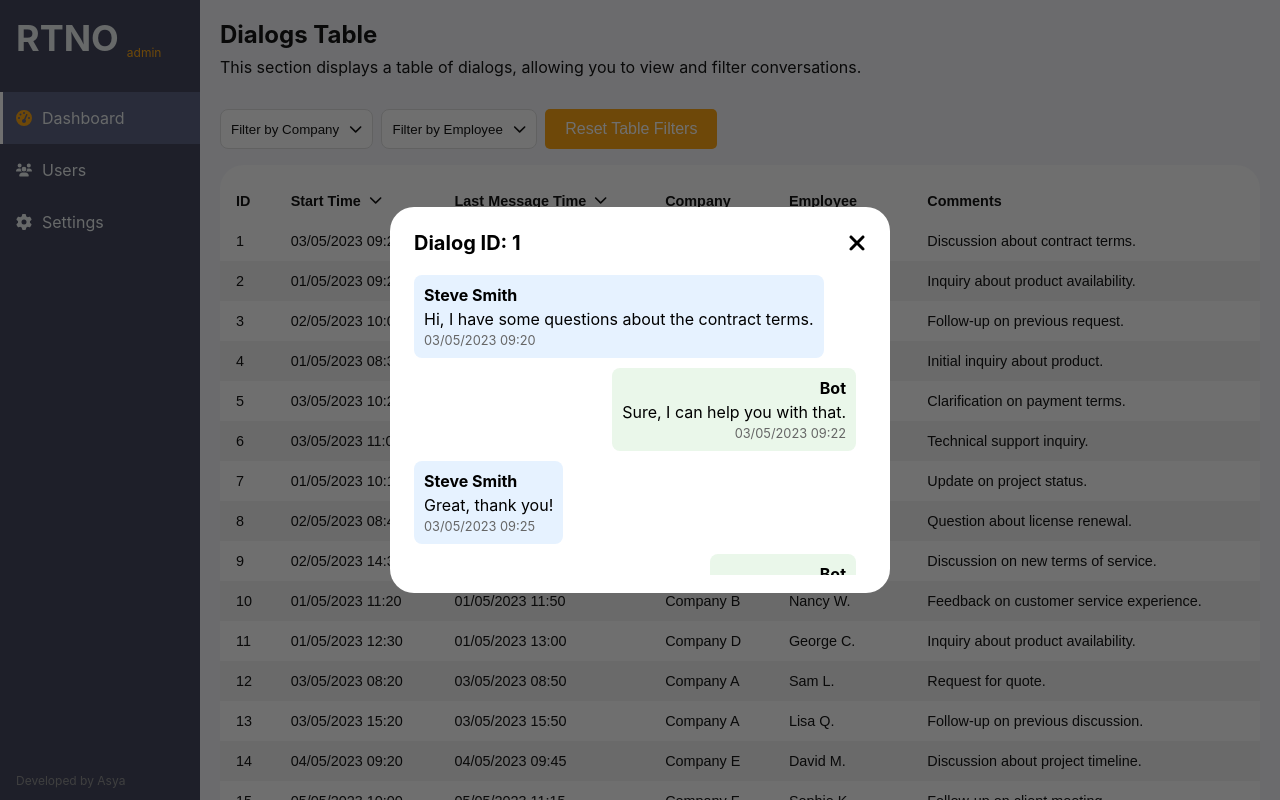
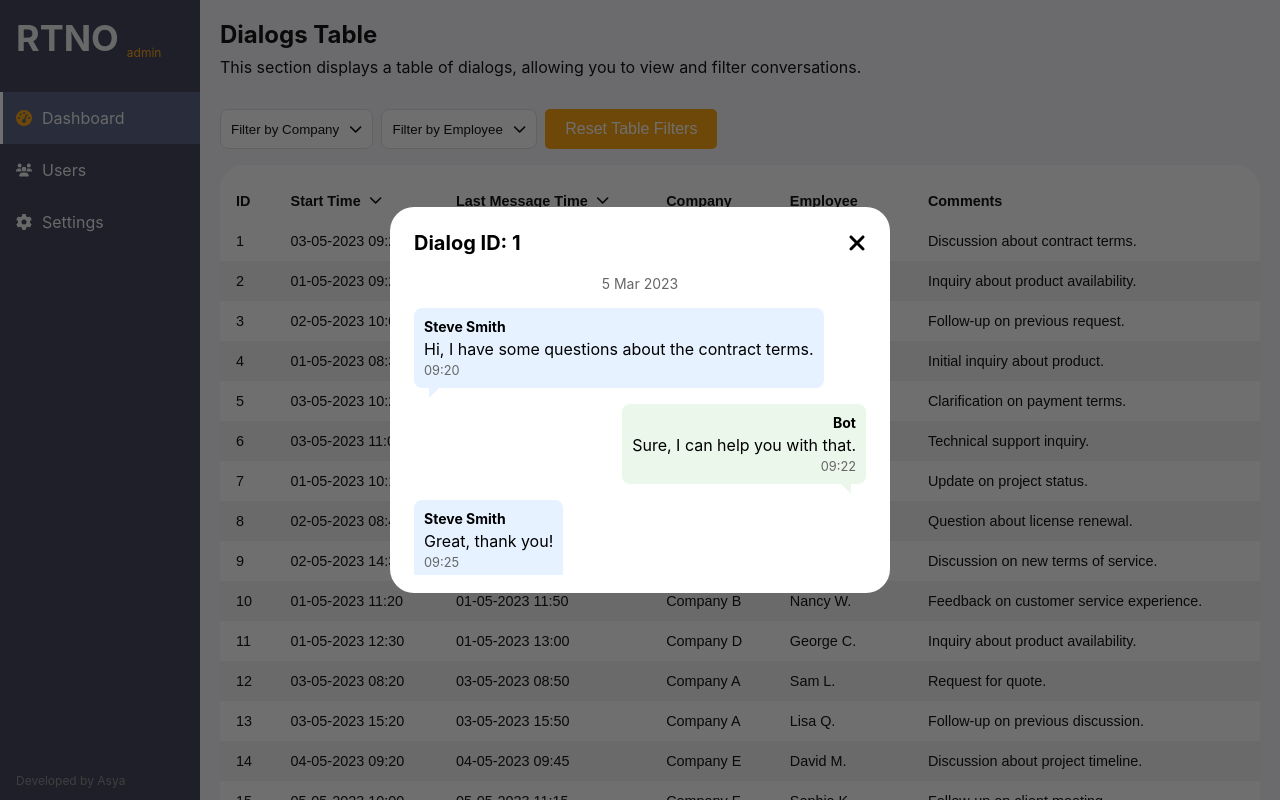
Before and after one commit to asyakalinina/admin-rtno, a React (Create React App) app: page /dashboard in a window 1280 px wide. Both pictures are taken after a click on the element 740 px from the left and 241 px from the top of the page. Built offline with nearby package versions, Linux system fonts and the light colour scheme.

Commit message:
update styles in chat messages

```diff
--- /dev/null
+++ b/config/db.config.js
@@ -0,0 +1,6 @@
+module.exports = {
+    HOST: "localhost",
+    USER: "root",
+    PASSWORD: "123456",
+    DB: "your_database"
+};
--- a/src/features/dialogTable/helpers.ts
+++ b/src/features/dialogTable/helpers.ts
@@ -1,6 +1,17 @@
 export const formatDateTime = (dateTimeString: string): string => {
     const dateTime = new Date(dateTimeString);
-    const date = dateTime.toLocaleDateString('en-GB', { day: '2-digit', month: '2-digit', year: 'numeric' });
+    const date = dateTime.toLocaleDateString('en-GB', { day: '2-digit', month: '2-digit', year: 'numeric' }).replace(/\//g, '-');
     const time = dateTime.toLocaleTimeString('en-GB', { hour: '2-digit', minute: '2-digit' });
     return `${date} ${time}`;
 };
+
+export const formatTime = (dateTimeString: string): string => {
+    const dateTime = new Date(dateTimeString);
+    return dateTime.toLocaleTimeString('en-GB', {hour: '2-digit', minute: '2-digit'});
+};
+
+export const formatDate = (dateTimeString: string): string => {
+    const dateTime = new Date(dateTimeString);
+    const options: Intl.DateTimeFormatOptions = { day: 'numeric', month: 'short', year: 'numeric' };
+    return dateTime.toLocaleDateString('en-GB', options);
+};
--- a/src/features/modalChat/ModalChat.tsx
+++ b/src/features/modalChat/ModalChat.tsx
@@ -6,7 +6,7 @@ import style from "./style.module.scss";
 import { DialogData } from "../../entities/dialog/types";
 import ModalBack from "../modalBack";
 import ChatMessage from "./ui/ChatMessage";
-import {formatDateTime} from "../dialogTable/helpers";
+import {formatDate, formatDateTime, formatTime} from "../dialogTable/helpers";
 
 interface CreateGoalModalProps {
     onClose: () => void;
@@ -15,6 +15,7 @@ interface CreateGoalModalProps {
 }
 
 const ModalChat = ({ onClose, isOpen, dialog }: CreateGoalModalProps) => {
+    const dialogDate = dialog ? formatDateTime(dialog.chatMessages[0].dateTime) : "";
     return (
         <ModalBack isOpen={isOpen} onClose={onClose}>
             <div className={style.modal} style={{ borderRadius: "24px" }}>
@@ -25,6 +26,7 @@ const ModalChat = ({ onClose, isOpen, dialog }: CreateGoalModalProps) => {
                     <div>
                         <div className={style.title}>Dialog ID: {dialog.id}</div>
                         <div className={style.chatContainer}>
+                            <div className={style.dialogDate}>{formatDate(dialogDate)}</div>
                             {dialog.chatMessages.map((message, index) => (
                                 <div
                                     key={index}
@@ -34,7 +36,7 @@ const ModalChat = ({ onClose, isOpen, dialog }: CreateGoalModalProps) => {
                                     <ChatMessage
                                         sender={message.sender}
                                         message={message.message}
-                                        dateTime={formatDateTime(message.dateTime)}
+                                        dateTime={formatTime(message.dateTime)}
                                     />
                                 </div>
                             ))}
--- a/src/features/modalChat/style.module.scss
+++ b/src/features/modalChat/style.module.scss
@@ -20,7 +20,6 @@
   overflow-y: auto;
   padding-bottom: 20px;
   margin-top: 20px;
-  padding-right: 10px;
   display: flex;
   flex-direction: column;
 }
@@ -47,3 +46,9 @@
   margin-bottom: 20px;
   font-weight: 700;
 }
+.dialogDate {
+  text-align: center;
+  font-size: 14px;
+  margin-bottom: 16px;
+  color: #666;
+}
--- a/src/features/modalChat/ui/ChatMessage.tsx
+++ b/src/features/modalChat/ui/ChatMessage.tsx
@@ -9,7 +9,6 @@ interface ChatMessageProps {
 
 const ChatMessage = ({ sender, message, dateTime }: ChatMessageProps) => {
     const isBot = sender.toLowerCase() === "bot";
-    console.log(sender, message)
 
     return (
         <div className={`${style.message} ${isBot ? style.botMessage : style.userMessage}`}>
--- a/src/features/modalChat/ui/style.module.scss
+++ b/src/features/modalChat/ui/style.module.scss
@@ -1,5 +1,6 @@
 .message {
-  margin-bottom: 10px;
+  position: relative; /* Для позиционирования псевдоэлементов */
+  margin-bottom: 16px;
   padding: 10px;
   border-radius: 8px;
 }
@@ -7,6 +8,7 @@
 .sender {
   font-weight: bold;
   margin-bottom: 4px;
+  font-size: 14px;
 }
 
 .messageText {
@@ -27,3 +29,25 @@
   background-color: #eaf7ea;
   text-align: right;
 }
+
+/* Создаем хвостик для сообщений от сотрудника */
+.userMessage::before {
+  content: "";
+  position: absolute;
+  bottom: -10px;
+  left: 15px;
+  border-style: solid;
+  border-width: 10px 10px 0 0; /* Размеры треугольника */
+  border-color: #e6f2ff transparent transparent transparent; /* Цвет треугольника */
+}
+
+/* Создаем хвостик для сообщений от бота */
+.botMessage::before {
+  content: "";
+  position: absolute;
+  bottom: -10px;
+  right: 15px;
+  border-style: solid;
+  border-width: 10px 0 0 10px; /* Размеры треугольника */
+  border-color: #eaf7ea transparent transparent transparent; /* Цвет треугольника */
+}
```
Also changed, not shown: controllers/dialogController.js (added, +18 -0 lines), models/db.ts (added, +9 -0 lines), 1 other file (tests, documents, lock files or other folders).
